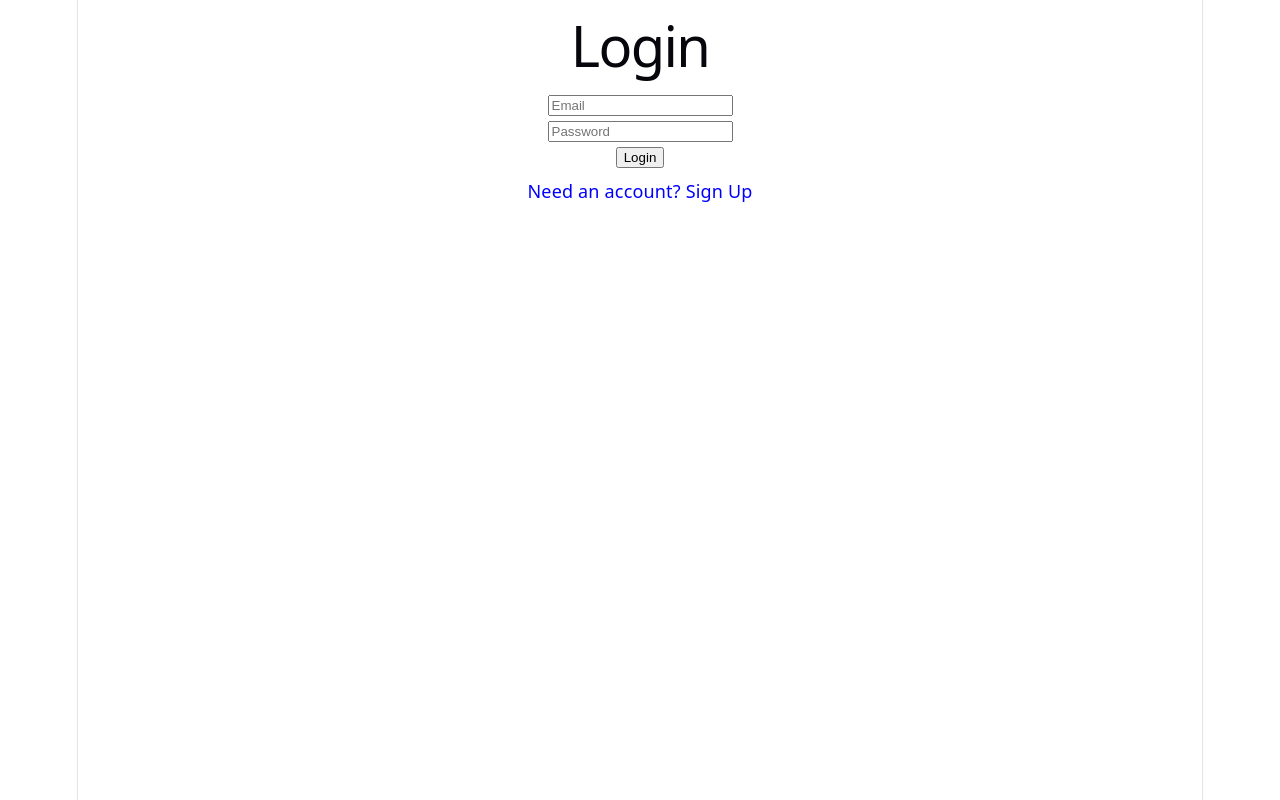
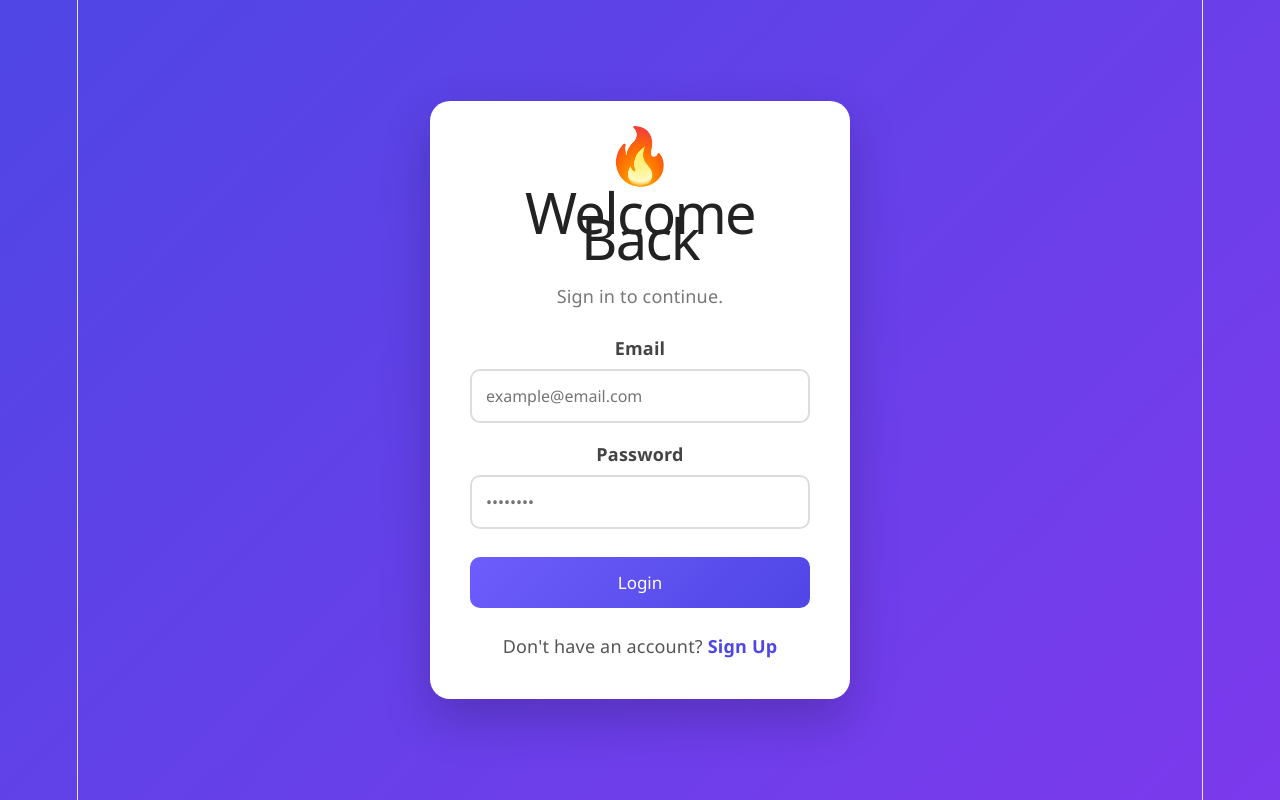
Before and after one commit to zelalem3/EchoSystem, a React (Vite) app in the folder nexus-chat/: page / in a window 1280 px wide. Built offline with nearby package versions, Linux system fonts and the light colour scheme; no server answers.

Commit message:
feat(ui): redesign Firebase authentication page with modern styling

```diff
--- /dev/null
+++ b/nexus-chat/src/AuthComponent.css
@@ -0,0 +1,131 @@
+* {
+  margin: 0;
+  padding: 0;
+  box-sizing: border-box;
+  font-family: "Segoe UI", sans-serif;
+}
+
+body {
+  background: linear-gradient(135deg, #4f46e5, #7c3aed);
+}
+
+.auth-container {
+  min-height: 100vh;
+  display: flex;
+  justify-content: center;
+  align-items: center;
+  padding: 20px;
+}
+
+.auth-card {
+  width: 100%;
+  max-width: 420px;
+  background: white;
+  border-radius: 20px;
+  padding: 40px;
+  box-shadow: 0 20px 50px rgba(0,0,0,.2);
+  animation: fadeIn .5s ease;
+}
+
+.logo {
+  font-size: 55px;
+  text-align: center;
+  margin-bottom: 10px;
+}
+
+.auth-card h1 {
+  text-align: center;
+  color: #222;
+}
+
+.subtitle {
+  color: #777;
+  text-align: center;
+  margin-top: 8px;
+  margin-bottom: 25px;
+}
+
+.input-group {
+  margin-bottom: 18px;
+}
+
+.input-group label {
+  display: block;
+  margin-bottom: 8px;
+  font-weight: 600;
+  color: #444;
+}
+
+.input-group input {
+  width: 100%;
+  padding: 14px;
+  border-radius: 10px;
+  border: 2px solid #ddd;
+  font-size: 16px;
+  transition: .3s;
+}
+
+.input-group input:focus {
+  outline: none;
+  border-color: #6d5dfc;
+  box-shadow: 0 0 0 4px rgba(109,93,252,.15);
+}
+
+.auth-btn {
+  width: 100%;
+  padding: 14px;
+  margin-top: 10px;
+  border: none;
+  border-radius: 10px;
+  background: linear-gradient(135deg,#6d5dfc,#4f46e5);
+  color: white;
+  font-size: 17px;
+  cursor: pointer;
+  transition: .3s;
+}
+
+.auth-btn:hover {
+  transform: translateY(-2px);
+  box-shadow: 0 10px 20px rgba(79,70,229,.35);
+}
+
+.auth-btn:active {
+  transform: scale(.98);
+}
+
+.switch {
+  text-align: center;
+  margin-top: 25px;
+  color: #555;
+}
+
+.switch span {
+  color: #4f46e5;
+  cursor: pointer;
+  font-weight: bold;
+}
+
+.switch span:hover {
+  text-decoration: underline;
+}
+
+.error {
+  background: #ffe5e5;
+  color: #d63031;
+  padding: 12px;
+  border-radius: 8px;
+  margin-bottom: 18px;
+  font-size: 14px;
+}
+
+@keyframes fadeIn {
+  from {
+    opacity: 0;
+    transform: translateY(25px);
+  }
+
+  to {
+    opacity: 1;
+    transform: translateY(0);
+  }
+}
--- a/nexus-chat/src/AuthComponent.jsx
+++ b/nexus-chat/src/AuthComponent.jsx
@@ -1,37 +1,45 @@
-import React, { useState } from 'react';
+import React, { useState } from "react";
 import {
   getAuth,
   signInWithEmailAndPassword,
-  createUserWithEmailAndPassword
+  createUserWithEmailAndPassword,
 } from "firebase/auth";
-import firebaseconfig from './firebase';
+import "./AuthComponent.css";
 
-function AuthComponent({setLoggedin}) {
-  const [email, setEmail] = useState('');
-  const [password, setPassword] = useState('');
+function AuthComponent({ setLoggedin }) {
+  const [email, setEmail] = useState("");
+  const [password, setPassword] = useState("");
   const [isSignup, setIsSignup] = useState(false);
   const [user, setUser] = useState(null);
-  const [error, setError] = useState('');
+  const [error, setError] = useState("");
 
   const handleSubmit = async (event) => {
-    event.preventDefault(); // Prevent default form submission
+    event.preventDefault();
     const auth = getAuth();
-    setError('');
+    setError("");
 
     if (!email || !password) {
-      setError('Email and password are required.');
+      setError("Email and password are required.");
       return;
     }
 
     try {
       let userCredential;
+
       if (isSignup) {
-        userCredential = await createUserWithEmailAndPassword(auth, email, password);
-        console.log("Account created!");
+        userCredential = await createUserWithEmailAndPassword(
+          auth,
+          email,
+          password
+        );
       } else {
-        userCredential = await signInWithEmailAndPassword(auth, email, password);
-        console.log("Logged in!");
+        userCredential = await signInWithEmailAndPassword(
+          auth,
+          email,
+          password
+        );
       }
+
       setUser(userCredential.user);
     } catch (err) {
       setError(err.message);
@@ -39,39 +47,57 @@ function AuthComponent({setLoggedin}) {
   };
 
   if (user) {
-
     setLoggedin(true);
   }
 
   return (
-    <div className="App">
-      <h1>{isSignup ? 'Create Account' : 'Login'}</h1>
-      {error && <p style={{ color: 'red', fontSize: '14px' }}>{error}</p>}
+    <div className="auth-container">
+      <div className="auth-card">
+        <div className="logo">🔥</div>
+
+        <h1>{isSignup ? "Create Account" : "Welcome Back"}</h1>
+        <p className="subtitle">
+          {isSignup
+            ? "Create your account to get started."
+            : "Sign in to continue."}
+        </p>
+
+        {error && <div className="error">{error}</div>}
 
         <form onSubmit={handleSubmit}>
+          <div className="input-group">
+            <label>Email</label>
             <input
               type="email"
-          placeholder="Email"
+              placeholder="example@email.com"
               value={email}
               onChange={(e) => setEmail(e.target.value)}
             />
-        <br />
+          </div>
+
+          <div className="input-group">
+            <label>Password</label>
             <input
-          type='password'
-          placeholder='Password'
+              type="password"
+              placeholder="••••••••"
               value={password}
               onChange={(e) => setPassword(e.target.value)}
             />
-        <br />
-        <button type="submit">
-          {isSignup ? 'Sign Up' : 'Login'}
+          </div>
+
+          <button className="auth-btn" type="submit">
+            {isSignup ? "Create Account" : "Login"}
           </button>
         </form>
 
-      <p style={{ marginTop: '10px', cursor: 'pointer', color: 'blue' }}
-         onClick={() => setIsSignup(!isSignup)}>
-        {isSignup ? 'Already have an account? Login' : 'Need an account? Sign Up'}
-      </p>
+        <div className="switch">
+          {isSignup ? "Already have an account?" : "Don't have an account?"}
+
+          <span onClick={() => setIsSignup(!isSignup)}>
+            {isSignup ? " Login" : " Sign Up"}
+          </span>
+        </div>
+      </div>
     </div>
   );
 }
```
Lines whose indentation alone changed are shown as unchanged.
